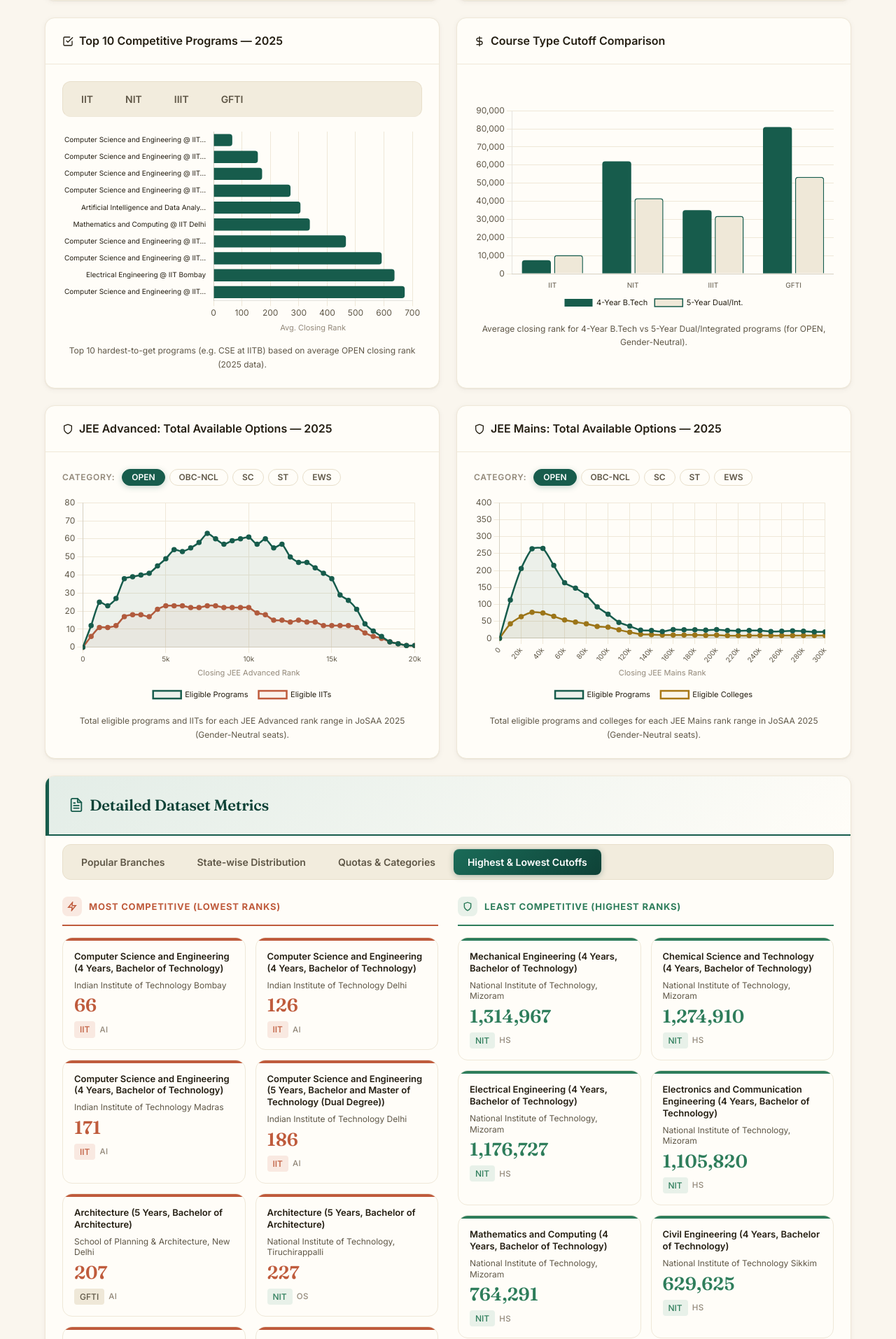
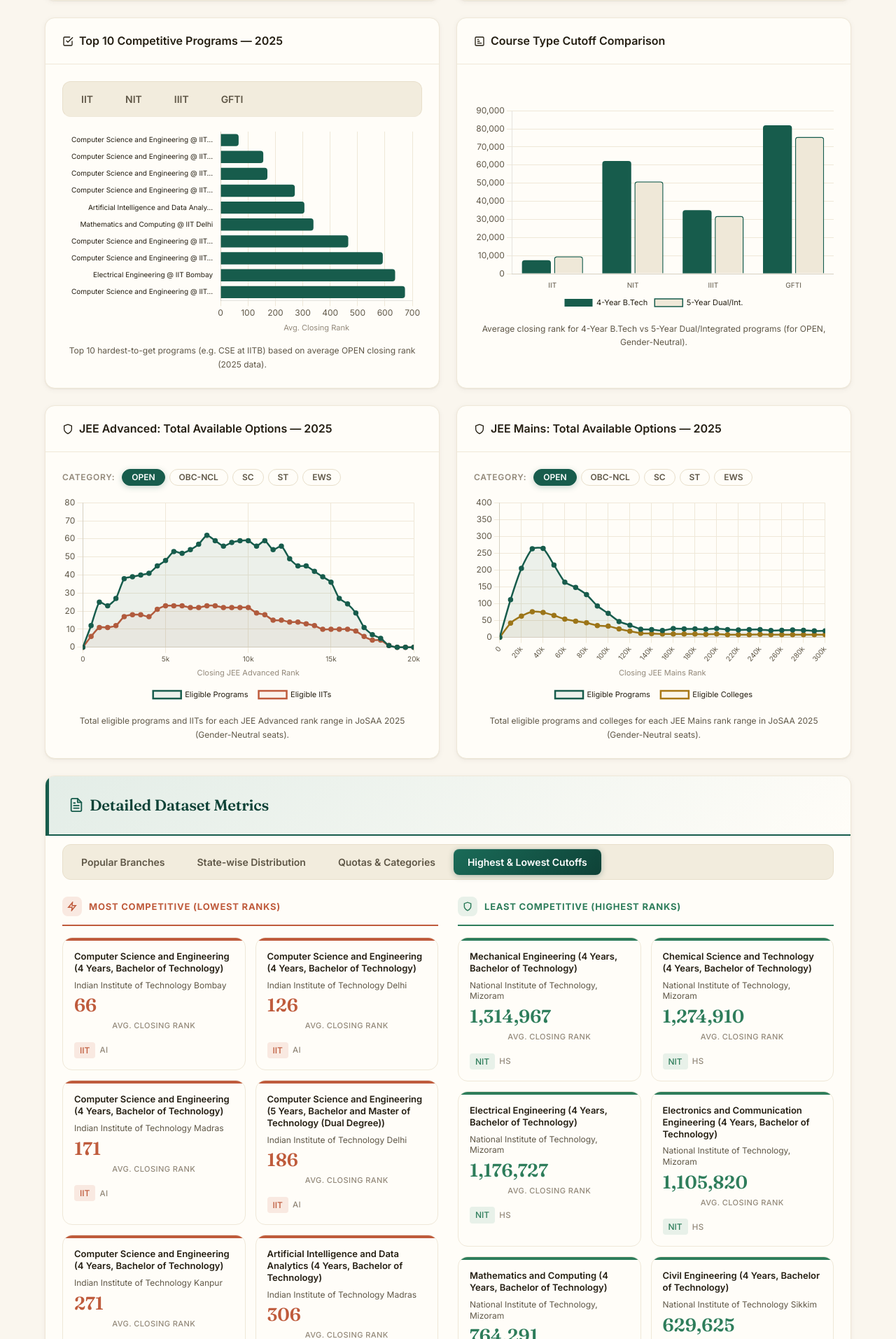
Before and after one commit to pawankushwahh/jee-college-finder-utmt-, a FastAPI app: page /stats in a window 1280 px wide, after a click on "Highest & Lowest Cutoffs". Shown: the part 1949-3862 px from the top of the page at 70% size. Run offline with FastAPI, Linux system fonts and the light colour scheme.

Commit message:
fix: remove Planning & Architecture; fix IIIT label duplication, dollar icon, chart clipping, B.Tech duplicate

```diff
--- a/app/disha/data_loader.py
+++ b/app/disha/data_loader.py
@@ -334,14 +334,25 @@ def _load_basic_dataframe() -> pd.DataFrame:
     return compute_best_ranks(df)
 
 
+# Program name keywords that identify non-engineering programs to exclude.
+_EXCLUDED_PROGRAM_KEYWORDS = ("planning", "architecture")
+
+
 @lru_cache(maxsize=1)
 def load_programs_basic() -> List[Program]:
     df = _load_basic_dataframe()
     programs: List[Program] = []
     for row in df.itertuples(index=False):
         institute = str(row.institute).strip()
+        # Skip School of Planning & Architecture institutes entirely
+        if "planning" in institute.lower():
+            continue
         itype = _classify_institute_type(institute)
         full = str(row.program).strip()
+        # Skip Planning and Architecture programs — they are not standard
+        # engineering/technology programs and should not appear anywhere.
+        if any(kw in full.lower() for kw in _EXCLUDED_PROGRAM_KEYWORDS):
+            continue
         short, degree = _clean_branch(full)
         seat_type = str(getattr(row, "seat_type", "OPEN")).strip()
         flag_r = getattr(row, "flag_round", None)
--- a/app/disha/stats_loader.py
+++ b/app/disha/stats_loader.py
@@ -43,6 +43,9 @@ def _classify_branch_family(branch_clean: str) -> str:
         return "Chemical & Materials"
     return "Others"
 
+# Keywords used to identify and exclude Planning & Architecture programs
+_EXCLUDED_PROGRAM_KEYWORDS = ["planning", "architecture"]
+
 def compute_dataset_stats() -> Dict[str, Any]:
     """Load settings.resolved_basic_merged_data_path and compute statistical insights."""
     csv_path = settings.resolved_basic_merged_data_path
@@ -54,6 +57,13 @@ def compute_dataset_stats() -> Dict[str, Any]:
     df["Quota"] = df["Quota"].fillna("").astype(str).str.strip()
     df["Seat Type"] = df["Seat Type"].fillna("").astype(str).str.strip()
     df["Gender"] = df["Gender"].fillna("").astype(str).str.strip()
+
+    # Exclude Planning and Architecture programs — they are not standard
+    # engineering/technology programs and should not appear in stats.
+    _excl_pattern = "|".join(_EXCLUDED_PROGRAM_KEYWORDS)
+    df = df[~df["Academic Program Name"].str.lower().str.contains(_excl_pattern, na=False)]
+    # Also exclude School of Planning & Architecture institutes entirely
+    df = df[~df["Institute"].str.lower().str.contains("planning", na=False)]
 
     total_records = len(df)
     unique_institutes = int(df["Institute"].nunique())
@@ -179,11 +189,15 @@ def compute_dataset_stats() -> Dict[str, Any]:
         crl_prog = crl_cutoffs.copy()
         crl_prog["Branch_Clean"] = crl_prog["Academic Program Name"].apply(_extract_branch_name)
         crl_prog["Program_Label"] = crl_prog["Branch_Clean"] + " @ " + crl_prog["Institute"].str.replace(
-            "Indian Institute of Technology", "IIT"
+            "Indian Institute of Technology", "IIT", regex=False
         ).str.replace(
-            "National Institute of Technology", "NIT"
+            "National Institute of Technology", "NIT", regex=False
         ).str.replace(
-            "Indian Institute of Information Technology", "IIIT"
+            "Indian Institute of Information Technology", "IIIT", regex=False
+        ).str.replace(
+            # Remove any redundant parenthetical acronym left by the substitution above,
+            # e.g. "IIIT (IIIT) Pune" → "IIIT Pune", "IIT (IIT) Something" → "IIT Something"
+            r"\s*\((?:IIT|NIT|IIIT|GFTI)\)\s*", " ", regex=True
         ).str.strip()
         for itype in ["IIT", "NIT", "IIIT", "GFTI"]:
             itype_df = crl_prog[crl_prog["Institute_Type"] == itype]
--- a/templates/disha_templates/stats.html
+++ b/templates/disha_templates/stats.html
@@ -1119,7 +1119,8 @@
             <h3 class="card__title">
               <svg width="16" height="16" viewBox="0 0 24 24" fill="none" stroke="currentColor" stroke-width="2"
                 stroke-linecap="round" stroke-linejoin="round">
-                <path d="M12 2v20M17 5H9.5a3.5 3.5 0 0 0 0 7h5a3.5 3.5 0 0 1 0 7H6" />
+                <rect x="3" y="3" width="18" height="18" rx="2" ry="2"/>
+                <path d="M8 12h4M8 16h8M8 8h2"/>
               </svg>
               Course Type Cutoff Comparison
             </h3>
@@ -1460,12 +1461,27 @@
         window._compInstsData = data.inst_competitiveness; // dict keyed by itype
         window._currentCompInstTab = 'IIT';
 
+        /**
+         * Shorten a full institute name to a compact label.
+         * 1. Replace long official names with standard abbreviations.
+         * 2. Remove any redundant parenthetical acronym that the substitution
+         *    leaves behind (e.g. "IIIT (IIIT) Pune" → "IIIT Pune").
+         */
+        function shortenInstituteName(name) {
+          let s = name
+            .replace('Indian Institute of Technology', 'IIT')
+            .replace('National Institute of Technology', 'NIT')
+            .replace('Indian Institute of Information Technology', 'IIIT');
+          // Remove any parenthetical repetition of the acronym, e.g. "(IIIT)", "(IIT)", "(NIT)"
+          s = s.replace(/\s*\((?:IIT|NIT|IIIT|GFTI)\)\s*/g, ' ').trim();
+          // Collapse accidental double-spaces
+          s = s.replace(/\s{2,}/g, ' ');
+          return s;
+        }
+
         function renderCompInsts(itype) {
           const entries = window._compInstsData[itype] || [];
-          const compInstLabels = entries.map(i => i.institute
-            .replace('Indian Institute of Technology', 'IIT')
-            .replace('National Institute of Technology', 'NIT')
-            .replace('Indian Institute of Information Technology', 'IIIT'));
+          const compInstLabels = entries.map(i => shortenInstituteName(i.institute));
           const compInstValues = entries.map(i => i.avg_closing_rank);
           const instColors = { 'IIT': '#175c4c', 'NIT': '#2e7d5b', 'IIIT': '#a87714', 'GFTI': '#bf5b3c' };
 
@@ -1485,6 +1501,7 @@
               indexAxis: 'y',
               responsive: true,
               maintainAspectRatio: false,
+              layout: { padding: { left: 10 } },
               plugins: {
                 legend: { display: false },
                 tooltip: {
@@ -1504,7 +1521,11 @@
                 },
                 y: {
                   grid: { display: false },
-                  ticks: { font: { family: 'Inter', size: 10 }, color: '#241e12' }
+                  ticks: { font: { family: 'Inter', size: 10 }, color: '#241e12' },
+                  afterFit: function (scale) {
+                    // Ensure label area is wide enough to prevent left clipping
+                    scale.width = Math.max(scale.width, 180);
+                  }
                 }
               }
             }
@@ -1527,7 +1548,13 @@
 
         function renderCompProgs(itype) {
           const entries = window._compProgsData[itype] || [];
-          const labels = entries.map(e => e.program.length > 40 ? e.program.substring(0, 38) + '…' : e.program);
+          // Program labels already contain the shortened institute name from the backend.
+          // Apply the same parenthetical-cleanup pass for safety.
+          const labels = entries.map(e => {
+            let lbl = e.program.length > 40 ? e.program.substring(0, 38) + '…' : e.program;
+            lbl = lbl.replace(/\s*\((?:IIT|NIT|IIIT|GFTI)\)\s*/g, ' ').trim().replace(/\s{2,}/g, ' ');
+            return lbl;
+          });
           const values = entries.map(e => e.avg_closing);
           const counts = entries.map(e => e.count);
           const progColors = { 'IIT': '#175c4c', 'NIT': '#2e7d5b', 'IIIT': '#a87714', 'GFTI': '#bf5b3c' };
@@ -1548,6 +1575,7 @@
               indexAxis: 'y',
               responsive: true,
               maintainAspectRatio: false,
+              layout: { padding: { left: 10 } },
               plugins: {
                 legend: { display: false },
                 tooltip: {
@@ -1576,7 +1604,11 @@
                 },
                 y: {
                   grid: { display: false },
-                  ticks: { font: { family: 'Inter', size: 10 }, color: '#241e12' }
+                  ticks: { font: { family: 'Inter', size: 10 }, color: '#241e12' },
+                  afterFit: function (scale) {
+                    // Ensure label area is wide enough to prevent left clipping
+                    scale.width = Math.max(scale.width, 180);
+                  }
                 }
               }
             }
@@ -2052,7 +2084,12 @@
         // ═══ Populate: Popular Branches (mini stat card grid) ═══
         const gridBranches = document.getElementById("grid-branches");
         gridBranches.innerHTML = "";
-        data.popular_branches.forEach(b => {
+        // Filter out generic entries like bare 'B.Tech' or 'B. Tech' which are
+        // degree types, not actual branch/discipline names.
+        const EXCLUDED_BRANCH_NAMES = new Set(["b.tech", "b. tech", "btech"]);
+        data.popular_branches
+          .filter(b => !EXCLUDED_BRANCH_NAMES.has(b.branch.trim().toLowerCase()))
+          .forEach(b => {
           const rank = Math.round(b.avg_closing_rank);
           const mod = rank < 5000 ? 'hot' : rank < 15000 ? 'warm' : 'cool';
           const tile = document.createElement("div");
@@ -2114,6 +2151,7 @@
             <div class="tile__label">${item.program}</div>
             <div class="tile--cutoff tile__institute">${item.institute}</div>
             <div class="tile__value">${item.closing_rank.toLocaleString()}</div>
+            <div class="tile__sub" style="text-align:center;font-size:11px;color:var(--ink-faint);margin-bottom:4px;">Avg. Closing Rank</div>
             <div class="tile--cutoff tile__meta">
               <span class="${badgeClass(item.inst_type)}">${item.inst_type}</span>
               <span class="tile__sub">${item.quota}</span>
@@ -2131,6 +2169,7 @@
             <div class="tile__label">${item.program}</div>
             <div class="tile--cutoff tile__institute">${item.institute}</div>
             <div class="tile__value">${item.closing_rank.toLocaleString()}</div>
+            <div class="tile__sub" style="text-align:center;font-size:11px;color:var(--ink-faint);margin-bottom:4px;">Avg. Closing Rank</div>
             <div class="tile--cutoff tile__meta">
               <span class="${badgeClass(item.inst_type)}">${item.inst_type}</span>
               <span class="tile__sub">${item.quota}</span>
```
